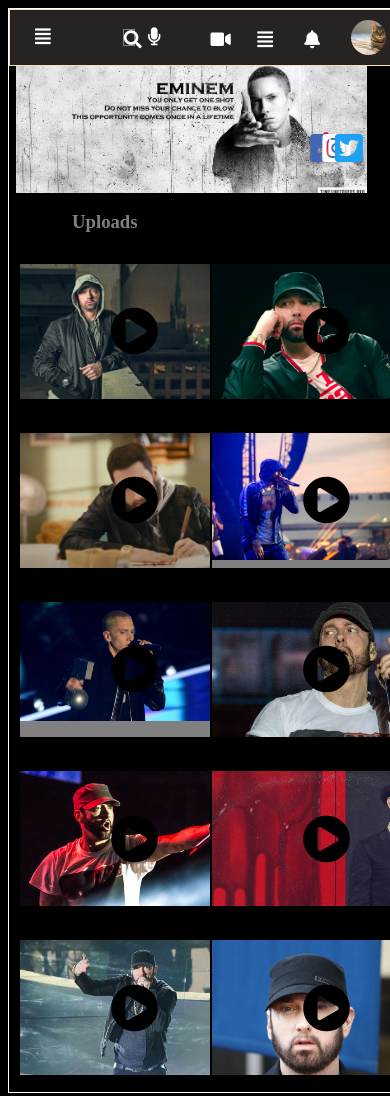
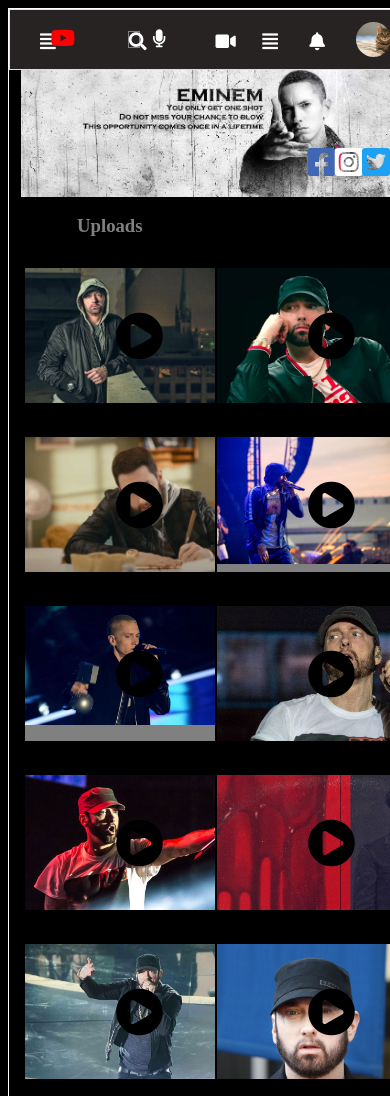
Before and after one commit to hamzadarej/Youtube-WebSite, a plain HTML site: page index.html in a window 390 px wide. Shown: the top 1096 px of the page. Drawn offline with Linux system fonts and the light colour scheme.

Commit message:
responsive webpage

```diff
--- a/css/style.css
+++ b/css/style.css
@@ -14,14 +14,14 @@
   align-items: center;
   border: 1px solid black;
   flex-direction: row;
-  width: 98vw;
-
+  width: 97vw;
+  height: 7vh;
   background-color: rgb(39, 35, 35);
 
   font-size: large;
 
   color: white;
-  padding: 10px 25px;
+ padding: 0px 30px;
 }
 #searchbottom {
   width: 35vw;
@@ -38,6 +38,11 @@
   color: white;
   font-size: larger;
   text-decoration: none;
+}
+.logo {
+  display: flex;
+  align-items: center;
+  justify-content: space-between;
 }
 
 .logo a i {
@@ -77,7 +82,7 @@
   display: flex;
   background-color: rgb(39, 35, 35);
   height: 100%;
-  width: 20vw;
+  width: 18vw;
   flex-wrap: wrap;
 }
 .left-side div {
@@ -113,7 +118,7 @@
 .right-side {
   display: flex;
   height: auto;
-  width: 80vw;
+  width: 82vw;
 
   flex-direction: column;
 }
@@ -364,6 +369,9 @@
   }
   .right-side {
     width: 100vw;
+    display: flex;
+    justify-content: center;
+    align-items: center;
   }
   .topnav {
     display: grid;
@@ -374,9 +382,17 @@
 
   }
   .background-pic {
-    width: 90vw;
+    width: 100vw;
     height: 15vh;
     background-size: cover;
+  }
+  .background-box {
+    display: grid;
+
+    grid-template-columns: 30% 30% 30%;
+    grid-template-rows: 150%;
+    width: 20vw;
+
   }
 
   #searchbottom {
@@ -385,7 +401,8 @@
 
 
   }
-  #youtube {
+
+  .logo span {
     display: none;
   }
   .nav-main {
@@ -395,4 +412,5 @@
     width: 150px;
   }
 
+
 }
--- a/index.html
+++ b/index.html
@@ -17,7 +17,8 @@
         <div class="logo">
 
           <i class="fas fa-align-justify" id="home"></i>
-          <a href="#" id="youtube"><i class="fab fa-youtube"></i>Youtube</a>
+          <a href="#" id="youtube"><i class="fab fa-youtube "></i></a>
+          <span>Youtube</span>
 
         </div>
         <div class="midelNav">
```
